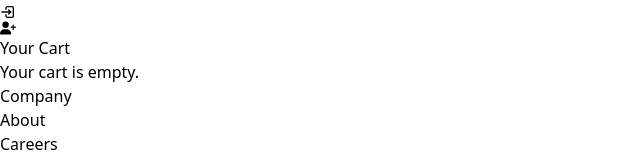
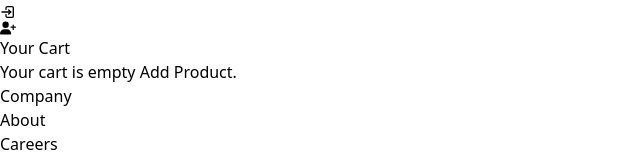
Before and after one commit to Pabitrarp/clgbackend, a React (Vite) app in the folder client/: page /cart in a window 1280 px wide. Shown: the part 496-648 px from the top of the page, without its empty margins (0-640 px from the left). Built offline with nearby package versions, Linux system fonts and the light colour scheme.

Commit message:
text change

```diff
--- a/client/src/Pages/Cart.jsx
+++ b/client/src/Pages/Cart.jsx
@@ -65,7 +65,7 @@ const Cart = () => {
           </div>
         </div>
       ) : (<div className="h-svh flex justify-center items-center">
-        <p className="text-3xl mb-32 font-bold">Your cart is empty.</p>
+        <p className="text-3xl mb-32 font-bold">Your cart is empty Add Product.</p>
         </div>
       )}
     </Layout>
```
